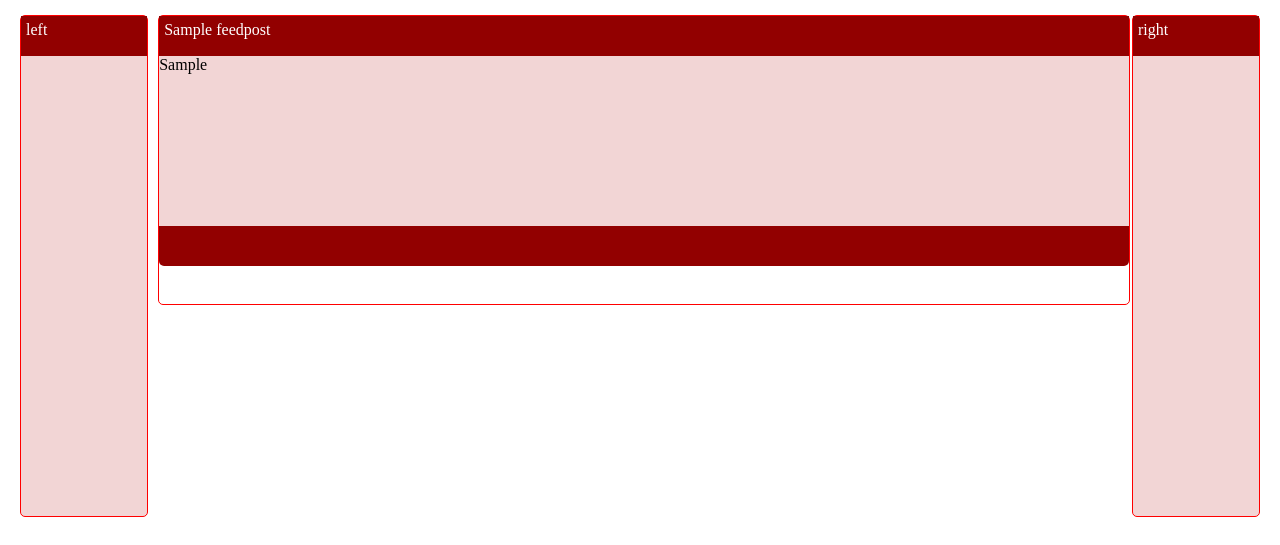
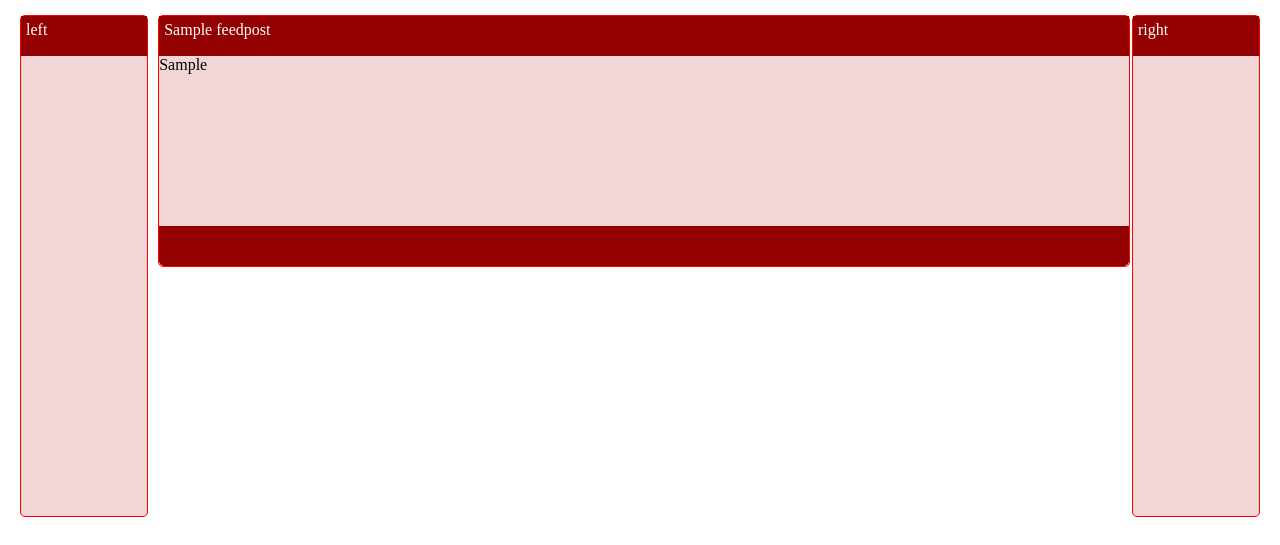
Before and after one commit to njszki-2016-14sz/szegedi-hideout, a PHP site: page /feed.php in a window 1280 px wide. Shown: the part 60-605 px from the top of the page. Run offline with PHP 8.4, Linux system fonts and the light colour scheme; the visitor is signed in with stand-in values (Sample User, id 1); tables that the repository leaves empty or names only in its code hold one stand-in row (values such as "Sample post").

Commit message:
maybe fixed the header
why it is looks always diferent
i know don't mix absolute and relative size :)

```diff
--- a/base.css
+++ b/base.css
@@ -40,7 +40,7 @@ body
 #loginform
 {
 	float:left;
-	width:370px;
+	width:435px;
 
 }
 #loginform input
@@ -96,7 +96,7 @@ body
 	border: 1px solid red;
 	border-radius:5px;
 	width:100%;
-	height:36%;
+	height:250px;
 	margin-bottom:15px;
 }
 
```
